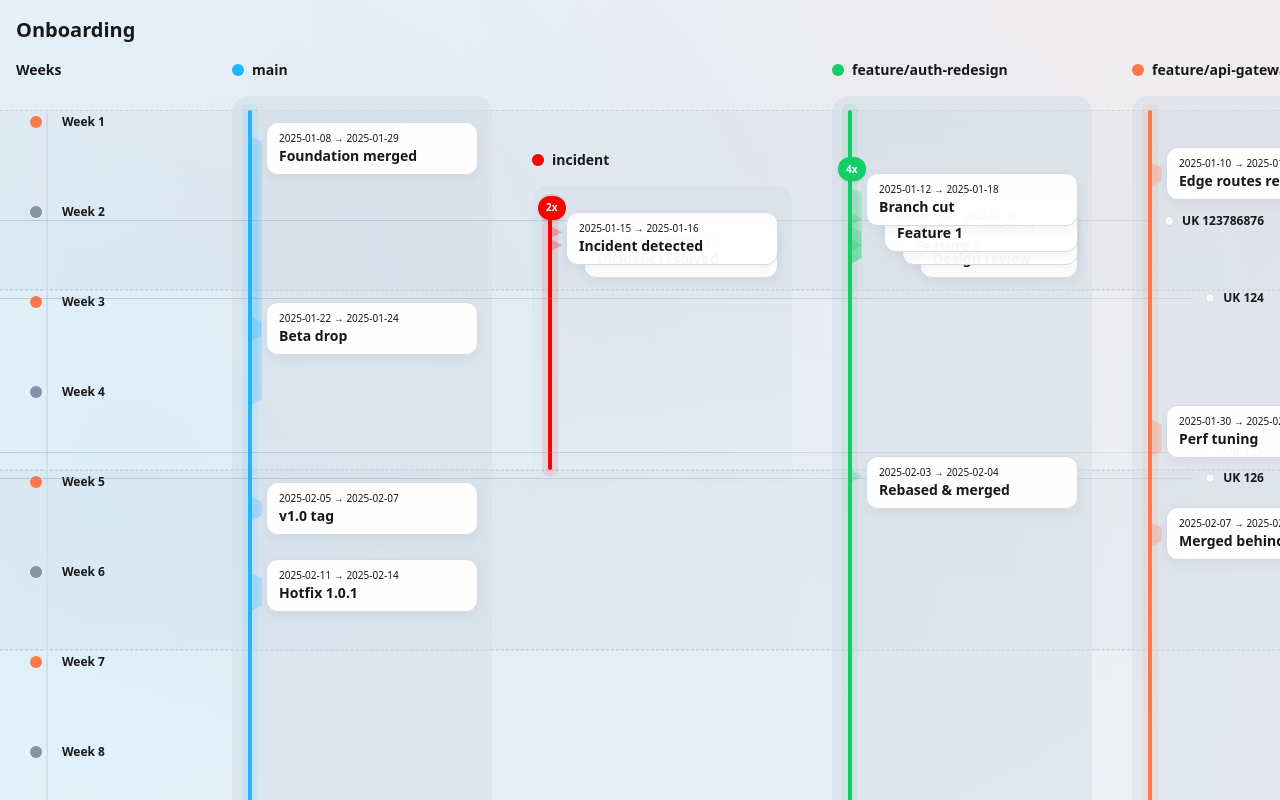
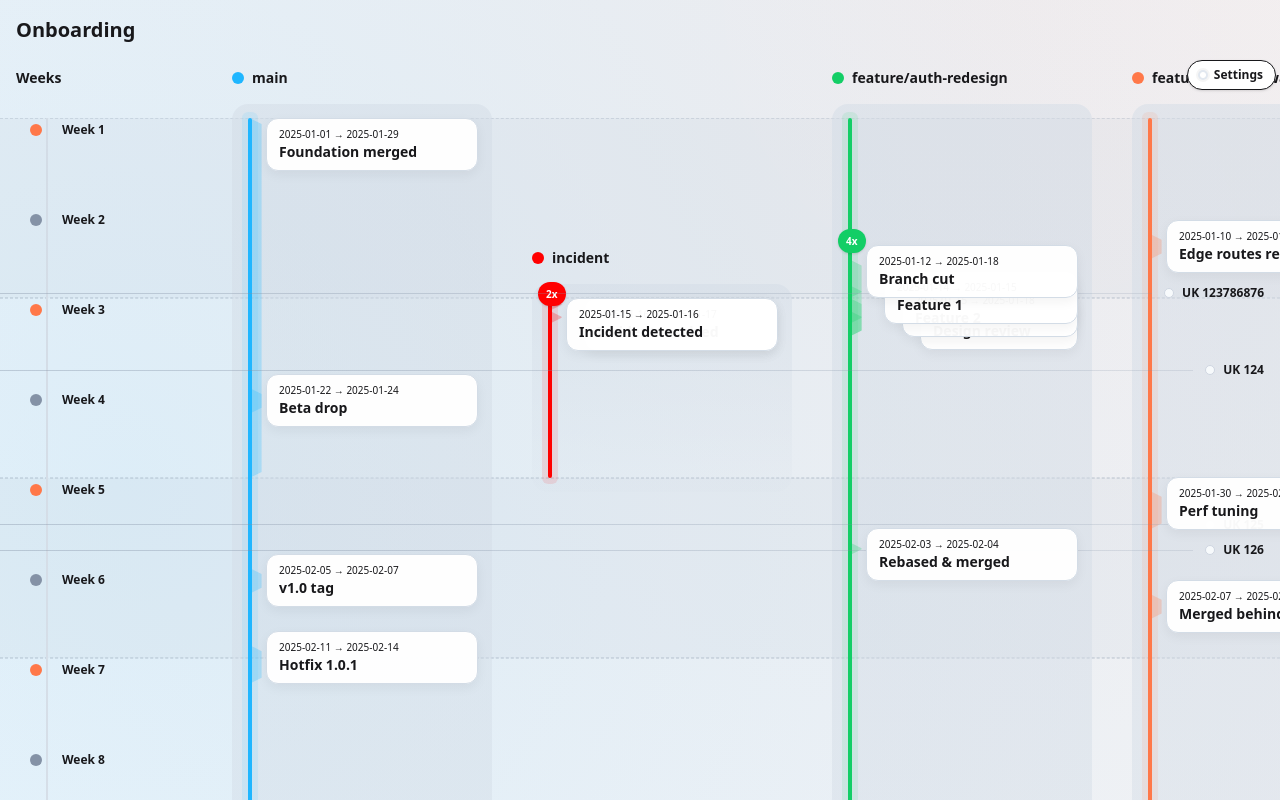
Before and after one commit to onion2k/timelines, a React (Vite) app: page / in a window 1280 px wide. Shown: the top 800 px of the page. Built offline with nearby package versions, Linux system fonts and the light colour scheme.

Commit message:
Timeline start week bug fixed

```diff
--- a/src/components/MultiLineTimeline.tsx
+++ b/src/components/MultiLineTimeline.tsx
@@ -27,6 +27,7 @@ type MultiLineTimelineProps = {
 }
 
 export type Milestone = { title: string; at: string }
+type WeekLabelMode = 'weeks' | 'dates'
 
 const DAY_MS = 1000 * 60 * 60 * 24
 const WEEK_MS = DAY_MS * 7
@@ -105,23 +106,109 @@ type ItemCluster = {
   containerHeight: number
 }
 
+function TimelineSettingsDrawer({
+  open,
+  onClose,
+  labelMode,
+  onLabelModeChange,
+  startWeekDate,
+}: {
+  open: boolean
+  onClose: () => void
+  labelMode: WeekLabelMode
+  onLabelModeChange: (mode: WeekLabelMode) => void
+  startWeekDate: Date | null
+}) {
+  if (!open) return null
+
+  const canShowDates = Boolean(startWeekDate)
+
+  return (
+    <div className="fixed inset-0 z-50">
+      <button
+        type="button"
+        aria-label="Close settings"
+        className="absolute inset-0 bg-gray-dark/30 backdrop-blur-[1px]"
+        onClick={onClose}
+      />
+      <div className="absolute right-0 top-0 flex h-full w-[320px] flex-col bg-white shadow-2xl">
+        <div className="flex items-center justify-between border-b px-5 py-4">
+          <div>
+            <p className="text-sm font-semibold text-gray-dark">Timeline settings</p>
+            <p className="text-xs text-gray">Adjust how the scale is displayed.</p>
+          </div>
+          <button
+            type="button"
+            onClick={onClose}
+            className="rounded-full border px-3 py-1 text-xs font-semibold text-gray-dark hover:bg-gray-light/50"
+          >
+            Close
+          </button>
+        </div>
+        <div className="flex-1 overflow-auto px-5 py-4">
+          <div className="mb-6">
+            <p className="text-xs font-semibold uppercase tracking-wide text-gray-dark/80">Timeline scale</p>
+            <div className="mt-3 inline-flex rounded-full bg-gray-light/60 p-1 text-[0.75rem] font-semibold text-gray-dark shadow-sm">
+              <button
+                type="button"
+                className={`rounded-full px-3 py-1 transition ${labelMode === 'weeks' ? 'bg-white shadow-sm' : 'hover:bg-white/60'}`}
+                aria-pressed={labelMode === 'weeks'}
+                onClick={() => onLabelModeChange('weeks')}
+              >
+                Weeks
+              </button>
+              <button
+                type="button"
+                className={`rounded-full px-3 py-1 transition ${labelMode === 'dates' ? 'bg-white shadow-sm' : 'hover:bg-white/60'} ${!canShowDates ? 'cursor-not-allowed opacity-50' : ''}`}
+                aria-pressed={labelMode === 'dates'}
+                onClick={() => canShowDates && onLabelModeChange('dates')}
+                disabled={!canShowDates}
+              >
+                Dates
+              </button>
+            </div>
+            {!canShowDates ? (
+              <p className="mt-2 text-xs text-gray">
+                Dates become available once a valid start date is detected.
+              </p>
+            ) : null}
+          </div>
+        </div>
+      </div>
+    </div>
+  )
+}
+
 function WeekRail({
   totalWeeks,
   height,
   sprintLength,
   weekHeight,
   padding,
+  startWeekDate,
+  labelMode,
 }: {
   totalWeeks: number
   height: number
   sprintLength: number
   weekHeight: number
   padding: number
+  startWeekDate: Date | null
+  labelMode: WeekLabelMode
 }) {
   const markers = Array.from({ length: totalWeeks }, (_, i) => i + 1)
+  const labelBaseDate = startWeekDate ? new Date(Date.UTC(startWeekDate.getUTCFullYear(), 0, 1)) : null
+  const formatLabel = (week: number) => {
+    if (labelMode === 'dates' && labelBaseDate) {
+      const weekStartDate = new Date(labelBaseDate.getTime() + (week - 1) * WEEK_MS)
+      return weekStartDate.toLocaleDateString('en-US', { month: 'short', day: 'numeric', timeZone: 'UTC' })
+    }
+    return `Week ${week}`
+  }
+
   return (
     <div className="min-w-[200px] pl-4">
-      <div className="mb-4 text-sm font-semibold text-gray-dark">Weeks</div>
+      <div className="mb-4 text-sm font-semibold text-gray-dark pr-3">Weeks</div>
       <div className="relative overflow-hidden" style={{ padding }}>
         <div className="relative" style={{ height }}>
           <div
@@ -141,7 +228,7 @@ function WeekRail({
                     aria-hidden
                   />
                   <div className="flex items-center gap-2 rounded-full bg-gray-light/30 px-2 py-1">
-                    <span className="text-xs font-semibold text-gray-dark">Week {week}</span>
+                    <span className="text-xs font-semibold text-gray-dark">{formatLabel(week)}</span>
                   </div>
                 </div>
               </div>
@@ -588,23 +675,39 @@ function MultiLineTimelineTrack({
 export function MultiLineTimeline({ tracks, weeks, sprintLength = 2, weekHeight = 90, milestones = [] }: MultiLineTimelineProps) {
   const [selectedId, setSelectedId] = useState<string | null>(null)
   const [selectedMilestoneId, setSelectedMilestoneId] = useState<string | null>(null)
+  const [weekLabelMode, setWeekLabelMode] = useState<WeekLabelMode>('weeks')
+  const [settingsOpen, setSettingsOpen] = useState(false)
   const allDates = tracks.flatMap((track) => track.items.map((item) => parseAtDate(item.at))).filter(Boolean) as Date[]
   const rawStartDate = allDates.length ? new Date(Math.min(...allDates.map((d) => d.getTime()))) : null
   const rawEndDate = allDates.length ? new Date(Math.max(...allDates.map((d) => d.getTime()))) : null
-  const startWeekDate = rawStartDate ? getStartOfWeek(rawStartDate) : null
+  const originDate = rawStartDate ? normalizeDateToUTC(new Date(Date.UTC(rawStartDate.getUTCFullYear(), 0, 1))) : null
   const endWeekDate = rawEndDate ? getEndOfWeek(rawEndDate) : null
+  const timelineStartDate = originDate
   const dataWeeks =
-    startWeekDate && endWeekDate
-      ? Math.max(1, Math.floor((endWeekDate.getTime() - startWeekDate.getTime()) / WEEK_MS) + 1)
+    timelineStartDate && endWeekDate
+      ? Math.max(1, Math.floor((endWeekDate.getTime() - timelineStartDate.getTime()) / WEEK_MS) + 1)
       : 1
   const totalWeeks = Math.max(weeks ?? dataWeeks, dataWeeks)
   const computedHeight = Math.max(1, totalWeeks) * weekHeight
   const guidePadding = 14
   const headerOffset = 36 // approx height of track/week label + margin
   const guideTopOffset = headerOffset + guidePadding
+  const contentBlurClass = settingsOpen ? 'blur-[2px]' : ''
 
   return (
-    <div className="relative">
+    <div className="relative pt-2">
+      <div className="absolute right-0 top-0 z-30 flex items-center gap-2 pr-1 pointer-events-auto">
+        <button
+          type="button"
+          onClick={() => setSettingsOpen(true)}
+          aria-expanded={settingsOpen}
+          className="flex items-center gap-2 rounded-full border border-gray-light bg-white px-3 py-1.5 text-xs font-semibold text-gray-dark shadow-sm hover:bg-gray-light/60 focus:outline-none focus:ring-2 focus:ring-offset-2 focus:ring-gray-light"
+        >
+          <span className="inline-block h-1.5 w-1.5 rounded-full bg-gray-dark shadow-[0_0_0_2px_#e2e8f0,_0_0_0_4px_rgba(0,0,0,0.04)]" aria-hidden />
+          Settings
+        </button>
+      </div>
+      <div className={`relative ${contentBlurClass} transition filter`}>
         <SprintGuides
           totalWeeks={totalWeeks}
           weekHeight={weekHeight}
@@ -614,7 +717,7 @@ export function MultiLineTimeline({ tracks, weeks, sprintLength = 2, weekHeight
         />
         <MilestoneLines
           milestones={milestones}
-        startWeekDate={startWeekDate}
+          startWeekDate={timelineStartDate}
           totalWeeks={totalWeeks}
           weekHeight={weekHeight}
           padding={guidePadding}
@@ -629,13 +732,15 @@ export function MultiLineTimeline({ tracks, weeks, sprintLength = 2, weekHeight
             sprintLength={sprintLength}
             weekHeight={weekHeight}
             padding={guidePadding}
+            startWeekDate={timelineStartDate}
+            labelMode={weekLabelMode}
           />
           <div className="flex gap-10">
             {tracks.map((track) => {
-            const clampedStartWeek = startWeekDate
+              const clampedStartWeek = timelineStartDate
                 ? Math.max(1, Math.min(totalWeeks, Math.floor(track.startWeek ?? 1)))
                 : 1
-            const clampedEndWeek = startWeekDate
+              const clampedEndWeek = timelineStartDate
                 ? Math.max(clampedStartWeek, Math.min(totalWeeks, Math.floor(track.endWeek ?? totalWeeks)))
                 : totalWeeks
               const trackWeeks = Math.max(1, clampedEndWeek - clampedStartWeek + 1)
@@ -647,7 +752,7 @@ export function MultiLineTimeline({ tracks, weeks, sprintLength = 2, weekHeight
                   key={track.id}
                   track={track}
                   trackHeight={trackHeight}
-                startWeekDate={startWeekDate}
+                  startWeekDate={timelineStartDate}
                   totalWeeks={totalWeeks}
                   offsetTop={offsetTop}
                   guidePadding={guidePadding}
@@ -660,5 +765,13 @@ export function MultiLineTimeline({ tracks, weeks, sprintLength = 2, weekHeight
           </div>
         </div>
       </div>
+      <TimelineSettingsDrawer
+        open={settingsOpen}
+        onClose={() => setSettingsOpen(false)}
+        labelMode={weekLabelMode}
+        onLabelModeChange={setWeekLabelMode}
+        startWeekDate={timelineStartDate}
+      />
+    </div>
   )
 }
--- a/src/data/branchTracks.json
+++ b/src/data/branchTracks.json
@@ -8,7 +8,7 @@
         "id": "main-foundation",
         "title": "Foundation merged",
         "annotation": "",
-        "at": "2025-01-08",
+        "at": "2025-01-01",
         "endAt": "2025-01-29"
       },
       {
@@ -38,7 +38,7 @@
     "id": "incident",
     "name": "incident",
     "color": "#ff0000",
-    "startWeek": 2,
+    "startWeek": 3,
     "endWeek": 4,
     "items": [
       {
```
Lines whose indentation alone changed are shown as unchanged.
